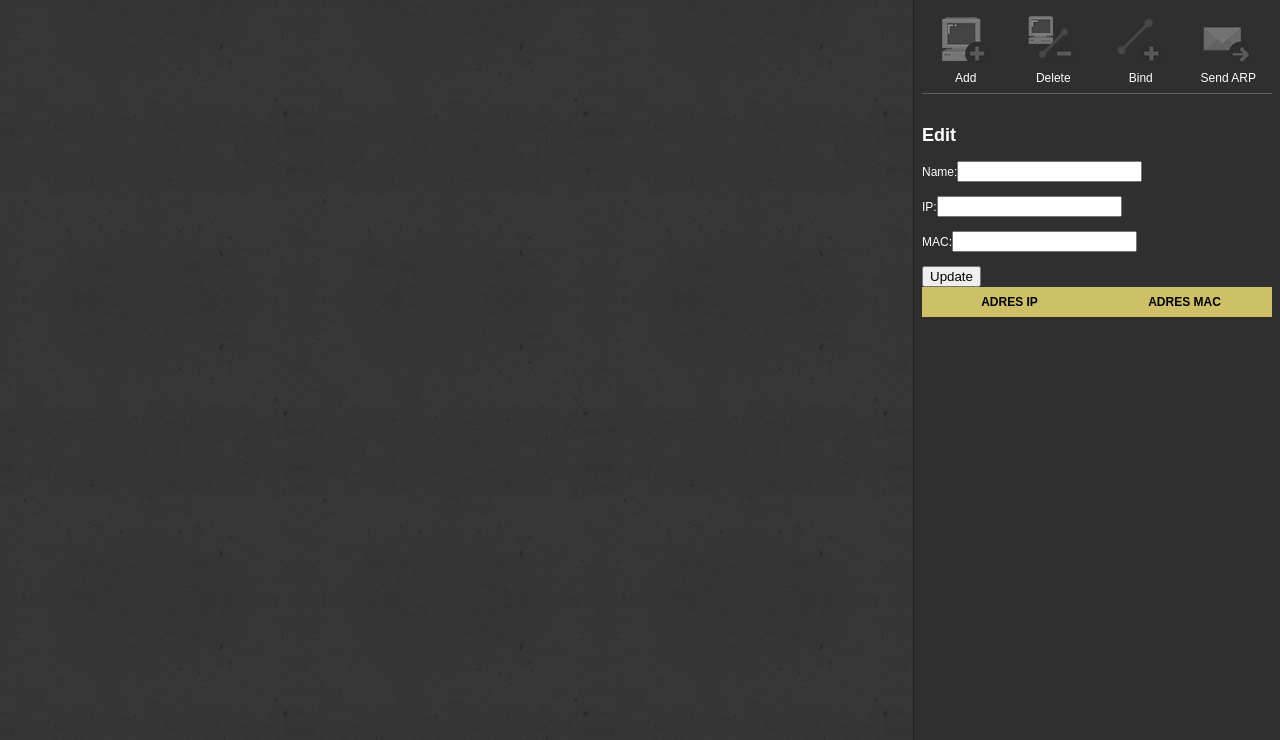
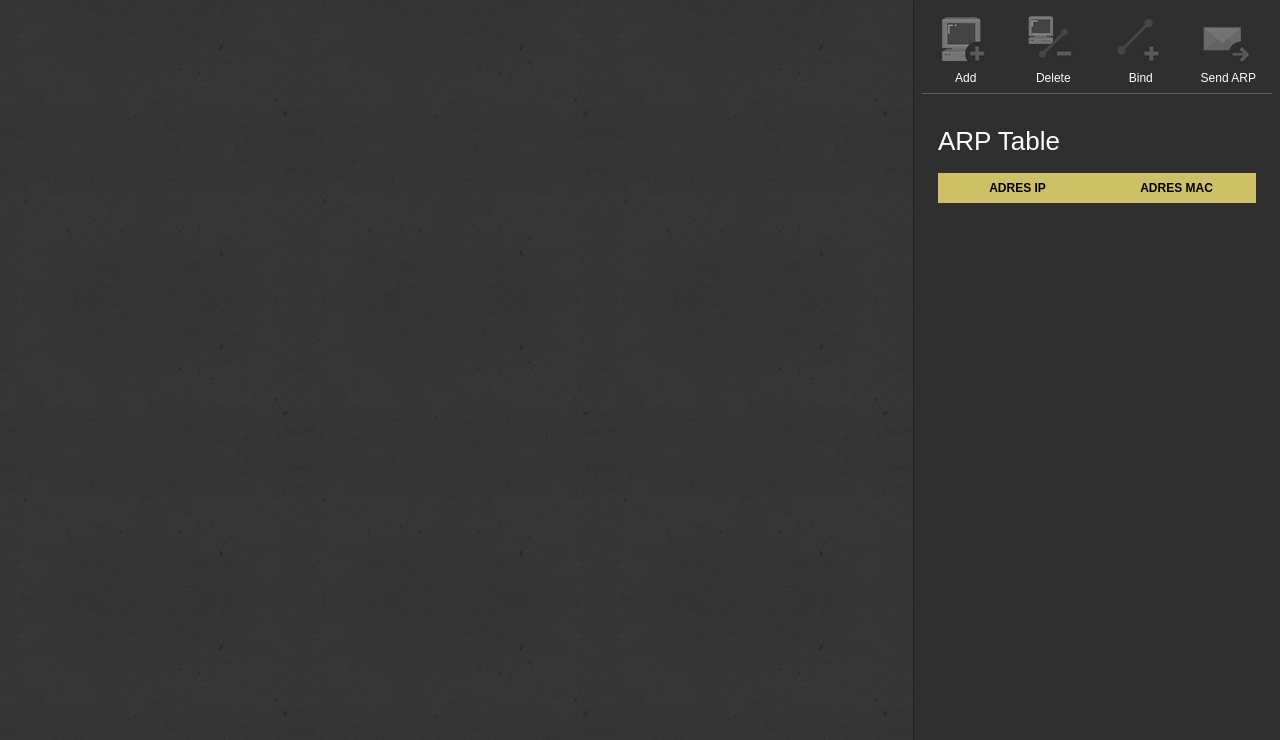
Before and after one commit to wilq1994/arp-protocol-app, a Vue app: page / in a window 1280 px wide. Shown: the top 740 px of the page. Built offline with nearby package versions, Linux system fonts and the light colour scheme.

Commit message:
Implement editing a single node

```diff
--- a/src/App.vue
+++ b/src/App.vue
@@ -42,24 +42,16 @@
         <button v-on:click="setAction('SEND')" class="send" :class="{ active: currentAction==='SEND' }" :disabled="selectedNode || binding">Send ARP</button>
       </div>
 
-      <div>
-        <h2>Edit</h2>
-        <label>Name:</label>
-        <input type="text">
-        <br><br>
-        <label>IP:</label>
-        <input type="text">
-        <br><br>
-        <label>MAC:</label>
-        <input type="text">
-        <br><br>
-        <button>Update</button>
-      </div>
+      <edit-form v-if="selectedNode"
+                  :name="computers[selectedNode].name"
+                  :ip="computers[selectedNode].ip"
+                  :mac="computers[selectedNode].mac"
+                  :updateNode="updateNode"/>
 
       <computer-table :table="(computers[selectedNode]) ? computers[selectedNode].table : null"></computer-table>
     </div>
 
-    <AddPopup v-if="newNodePos" :id="nextComputerId" :pos="newNodePos" :addNode="addNode" :closePopup="closeAddPopup"/>
+    <add-popup v-if="newNodePos" :id="nextComputerId" :pos="newNodePos" :addNode="addNode" :closePopup="closeAddPopup"/>
   </div>
 </template>
 
@@ -68,6 +60,7 @@
   import Edge from './components/Edge'
   import ComputerTable from './components/ComputerTable'
   import AddPopup from './components/AddPopup'
+  import EditForm from './components/EditForm'
 
   export default {
     name: 'app',
@@ -75,7 +68,8 @@
       Computer,
       Edge,
       ComputerTable,
-      AddPopup
+      AddPopup,
+      EditForm
     },
     data: () => {
       return {
@@ -223,6 +217,12 @@
           this.$set(this.computers[computer], 'neighbours', filtered)
         })
         this.$delete(this.computers, id)
+      },
+      updateNode(newName, newIp){
+        this.$set(this.computers[this.selectedNode], 'name', newName)
+        this.$set(this.computers[this.selectedNode], 'ip', newIp)
+        this.$set(this.computers[this.selectedNode], 'selected', false)
+        this.selectedNode = null
       },
       addEdge(a, b){
         const min = Math.min(a, b)
--- a/src/components/ComputerTable.vue
+++ b/src/components/ComputerTable.vue
@@ -1,4 +1,6 @@
 <template>
+  <div id="table">
+    <h2>ARP Table</h2>
     <table>
       <thead>
         <tr>
@@ -13,6 +15,7 @@
         </tr>
       </tbody>
     </table>
+  </div>
 </template>
 
 <script>
@@ -23,6 +26,16 @@ export default {
 </script>
 
 <style scoped="">
+  #table {
+    padding: 1rem 1rem 2rem;
+  }
+
+  h2 {
+    font-size: 26px;
+    font-weight: 400;
+    margin: 0 0 1rem;
+  }
+
   table {
     border-collapse: collapse;
     border-spacing: 0;
--- /dev/null
+++ b/src/components/EditForm.vue
@@ -0,0 +1,89 @@
+<template lang="html">
+  <div id="editForm">
+    <h2>Edit</h2>
+    <label>Name:</label>
+    <input type="text" v-model="newName">
+    <label>IP:</label>
+    <input type="text" v-model="newIp">
+    <label class="disabled">MAC:</label>
+    <input class="disabled" type="text" :value="mac" disabled>
+    <button class="btn-update" v-on:click="update">Update</button>
+  </div>
+</template>
+
+<script>
+  export default {
+    name: 'edit-form',
+    props: ['name', 'ip', 'mac', 'updateNode'],
+    data: function(){
+      return {
+        newName: this.name,
+        newIp: this.ip
+      }
+    },
+    watch: {
+      name(val){
+        this.newName = val
+      },
+      ip(val){
+        this.newIp = val
+      }
+    },
+    methods: {
+      update(){
+        this.updateNode(this.newName, this.newIp)
+      }
+    }
+  }
+</script>
+
+<style>
+  #editForm {
+    padding: 1rem 1rem 2rem;
+  }
+
+  h2 {
+    font-size: 26px;
+    font-weight: 400;
+    margin: 0 0 1rem;
+  }
+
+  label {
+    display: block;
+    margin-bottom: 0.5rem;
+  }
+
+  input[type="text"] {
+    background: rgba(255, 255, 255, 0.1);
+    color: #fff;
+    display: block;
+    padding: 0.5rem;
+    border: 0;
+    outline: 0;
+    width: 100%;
+    box-sizing: border-box;
+    margin-bottom: 1rem;
+    border-bottom: 1px solid transparent;
+  }
+
+  input[type="text"]:focus {
+    border-bottom: 1px solid #fff;
+  }
+
+  .disabled {
+    opacity: 0.4;
+  }
+
+  .btn-update {
+    background: #44f76f;
+    display: block;
+    width: 100%;
+    padding: 0.5rem;
+    margin-bottom: 0.5rem;
+    border: 0;
+    cursor: pointer;
+  }
+    .btn-update:hover {
+      background: #44f76f;
+    }
+</style>
--- a/src/components/addPopup.vue
+++ b/src/components/addPopup.vue
@@ -18,7 +18,7 @@
 
 <script>
   export default {
-    name: 'addPopup',
+    name: 'add-popup',
     props: ['id', 'pos', 'addNode', 'closePopup'],
     data: function(){
       return {
```
Lines whose indentation alone changed are shown as unchanged.
